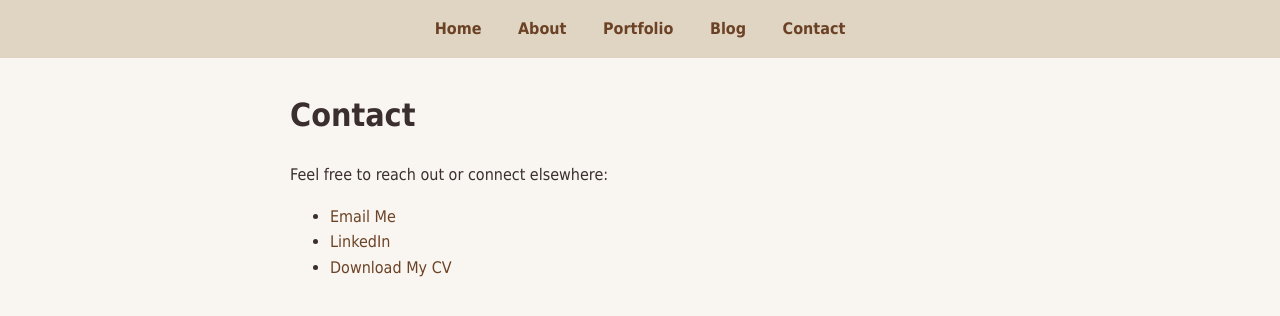
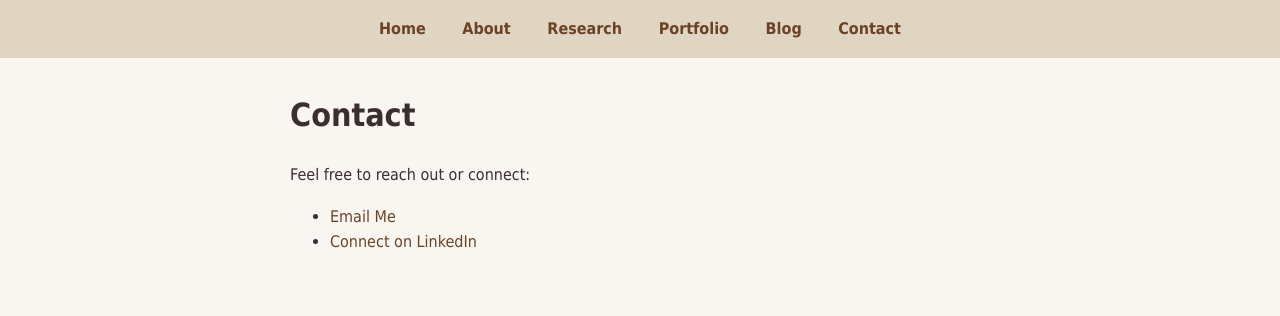
Before and after one commit to radha-vs/radha-vs.github.io, a plain HTML site: page contact.html in a window 1280 px wide. Drawn offline with Linux system fonts and the light colour scheme.

Commit message:
addig in a research tab

```diff
--- a/contact.html
+++ b/contact.html
@@ -8,17 +8,17 @@
   <nav>
     <a href="/">Home</a>
     <a href="/about.html">About</a>
+    <a href="/research.html">Research</a>
     <a href="/portfolio.html">Portfolio</a>
     <a href="/blog.html">Blog</a>
     <a href="/contact.html">Contact</a>
   </nav>
   <main>
     <h1>Contact</h1>
-    <p>Feel free to reach out or connect elsewhere:</p>
+    <p>Feel free to reach out or connect: </p>
     <ul>
-     <li><a href="mailto:your@email.com">Email Me</a></li>
-     <li><a href="https://linkedin.com/in/yourprofile" target="_blank">LinkedIn</a></li>
-     <li><a href="/assets/YourCV.pdf" download>Download My CV</a></li>
+     <li><a href="mailto:radha@berkeley.edu">Email Me</a></li>
+     <li><a href="https://linkedin.com/in/radha-vs" target="_blank">Connect on LinkedIn</a></li>
    </ul>
   </main>
 </body>
```
Also changed, not shown: about.html (+1 -0 lines), blog.html (+1 -0 lines), index.html (+1 -1 lines), portfolio.html (+1 -0 lines).
